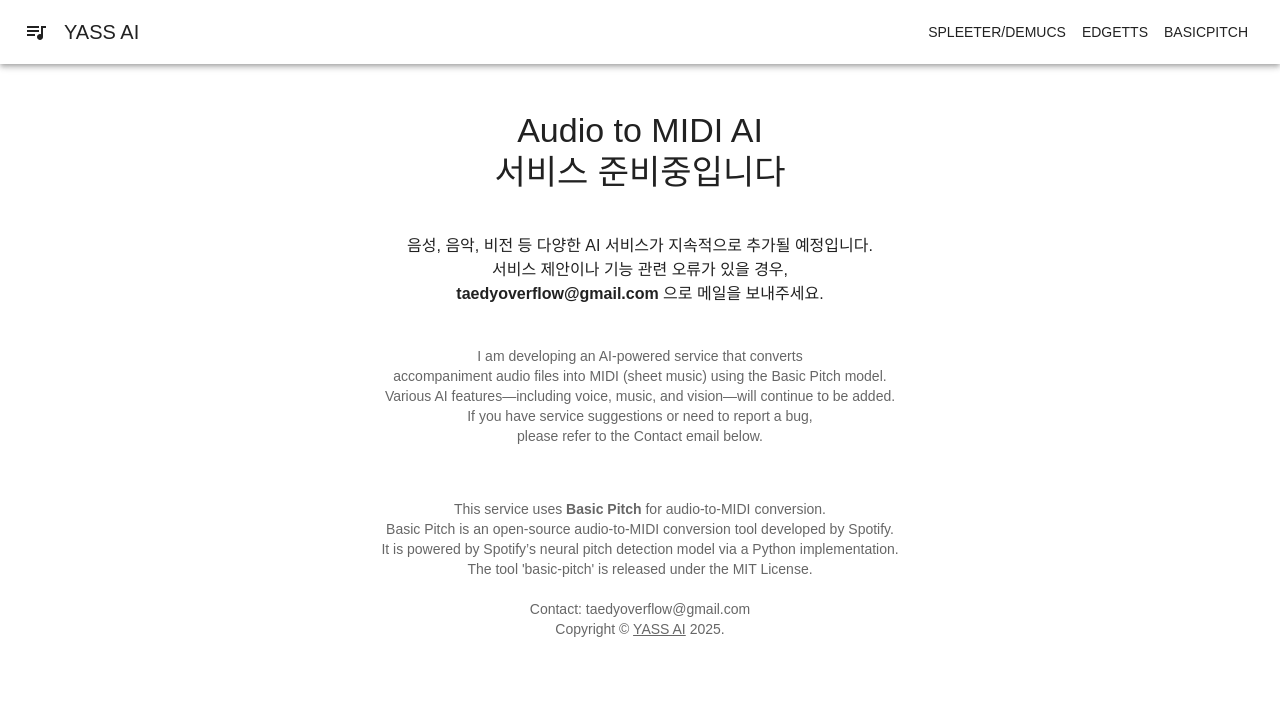
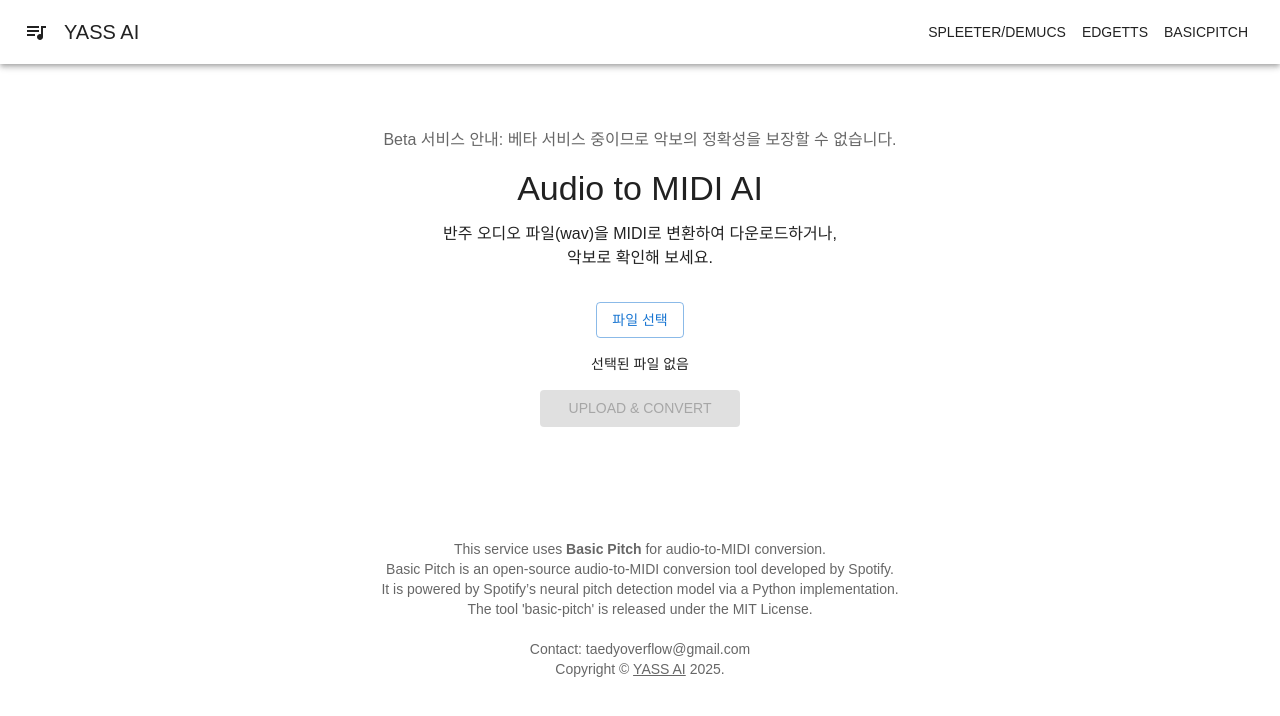
Before and after one commit to taedyoverflow/yass_front, a React (Create React App) app: page /pitch in a window 1280 px wide. Shown: the top 716 px of the page. Built offline with nearby package versions, Linux system fonts and the light colour scheme.

Commit message:
feat: Spleeter/Demucs 버튼 정렬 개선 및 Spleeter 카운트다운 추가, BasicPitch 베타 안내 적용

```diff
--- a/src/pages/BasicPitch.js
+++ b/src/pages/BasicPitch.js
@@ -102,6 +102,14 @@ export default function BasicPitch() {
 
       <main style={{ position: "relative" }}>
         <Container sx={{ py: 8 }} maxWidth="md">
+        <Typography
+          variant="body1"
+          align="center"
+          color="text.secondary"
+          sx={{ mb: 2 }}
+        >
+          Beta 서비스 안내: 베타 서비스 중이므로 악보의 정확성을 보장할 수 없습니다.
+        </Typography>
           <Typography variant="h4" align="center" gutterBottom>
             Audio to MIDI AI
           </Typography>
@@ -184,45 +192,6 @@ export default function BasicPitch() {
             </Box>
           )}
         </Container>
-
-        {/* 서비스 준비중 오버레이 */}
-        <Box
-          sx={{
-            position: "absolute",
-            top: 0,
-            left: 0,
-            width: "100%",
-            height: "100%",
-            bgcolor: "rgba(255, 255, 255, 1)", // 조금 더 투명하게 수정
-            zIndex: 10,
-            display: "flex",
-            flexDirection: "column",
-            alignItems: "center",
-            justifyContent: "center",
-            textAlign: "center",
-            p: 4,
-          }}
-        >
-          <Box sx={{ maxWidth: 600 }}>
-            <Typography variant="h4" gutterBottom>
-              <br /> Audio to MIDI AI <br />
-              서비스 준비중입니다
-            </Typography>
-            <Typography variant="body1" sx={{ mt: 2 }}>
-              <br />음성, 음악, 비전 등 다양한 AI 서비스가 지속적으로 추가될 예정입니다.<br />
-              서비스 제안이나 기능 관련 오류가 있을 경우,<br />
-              <strong>taedyoverflow@gmail.com</strong> 으로 메일을 보내주세요.
-            </Typography>
-
-            <Typography variant="body2" color="text.secondary" sx={{ mt: 5 }}>
-            I am developing an AI-powered service that converts<br />
-            accompaniment audio files into MIDI (sheet music) using the Basic Pitch model.<br />
-            Various AI features—including voice, music, and vision—will continue to be added.<br />
-            If you have service suggestions or need to report a bug,<br />
-            please refer to the Contact email below.
-            </Typography>
-          </Box>
-        </Box>
       </main>
 
       <Box sx={{ bgcolor: "background.paper", p: 6 }} component="footer">
--- a/src/pages/Download.js
+++ b/src/pages/Download.js
@@ -16,9 +16,7 @@ function Copyright() {
   return (
     <Typography variant="body2" color="text.secondary" align="center">
       {"Copyright © "}
-      <Link color="inherit" href="/">
-        YASS AI
-      </Link>{" "}
+      <Link color="inherit" href="/">YASS AI</Link>{" "}
       {new Date().getFullYear()}
       {"."}
     </Typography>
@@ -54,6 +52,9 @@ export default function Download() {
   const [page, setPage] = useState(1);
   const [totalVideos, setTotalVideos] = useState([]);
   const inputRef = useRef(null);
+
+  const [estimatedTimeLeftDemucs, setEstimatedTimeLeftDemucs] = useState(null);
+  const [estimatedTimeLeftSpleeter, setEstimatedTimeLeftSpleeter] = useState(null);
 
   const checkResultDemucs = useCallback(async () => {
     if (!taskIdDemucs) return;
@@ -91,18 +92,38 @@ export default function Download() {
 
   useEffect(() => {
     let intervalCheck = null;
+    let intervalCountdown = null;
+
     if (separationLoadingDemucs && taskIdDemucs) {
+      setEstimatedTimeLeftDemucs(200);
+      intervalCountdown = setInterval(() => {
+        setEstimatedTimeLeftDemucs((prev) => (prev > 0 ? prev - 1 : 0));
+      }, 1000);
       intervalCheck = setInterval(checkResultDemucs, 5000);
     }
-    return () => clearInterval(intervalCheck);
+
+    return () => {
+      clearInterval(intervalCheck);
+      clearInterval(intervalCountdown);
+    };
   }, [separationLoadingDemucs, taskIdDemucs, checkResultDemucs]);
 
   useEffect(() => {
     let intervalCheck = null;
+    let intervalCountdown = null;
+
     if (separationLoadingSpleeter && taskIdSpleeter) {
+      setEstimatedTimeLeftSpleeter(100);
+      intervalCountdown = setInterval(() => {
+        setEstimatedTimeLeftSpleeter((prev) => (prev > 0 ? prev - 1 : 0));
+      }, 1000);
       intervalCheck = setInterval(checkResultSpleeter, 5000);
     }
-    return () => clearInterval(intervalCheck);
+
+    return () => {
+      clearInterval(intervalCheck);
+      clearInterval(intervalCountdown);
+    };
   }, [separationLoadingSpleeter, taskIdSpleeter, checkResultSpleeter]);
 
   const searchVideos = async () => {
@@ -163,11 +184,13 @@ export default function Download() {
       });
       const data = await response.json();
       setTaskIdDemucs(data.task_id);
+      setEstimatedTimeLeftDemucs(200); // ✅ TaskID 받은 이후에 카운트다운 시작
     } catch (error) {
       alert("Demucs 분리 요청 오류: " + error.message);
       setSeparationLoadingDemucs(false);
     }
   };
+
 
   const processAudioSpleeter = async () => {
     if (!youtubeUrl.trim()) {
@@ -186,11 +209,13 @@ export default function Download() {
       });
       const data = await response.json();
       setTaskIdSpleeter(data.task_id);
+      setEstimatedTimeLeftSpleeter(100); // ✅ TaskID 받은 이후에 카운트다운 시작
     } catch (error) {
       alert("Spleeter 분리 요청 오류: " + error.message);
       setSeparationLoadingSpleeter(false);
     }
   };
+
 
   return (
     <>
@@ -204,8 +229,7 @@ export default function Download() {
           <Typography variant="body1" align="center" sx={{ mt: 2, mb: 4 }}>
             유튜브에서 음원을 검색하고 URL을 입력하면,<br />
             Spleeter(보컬/반주) 또는 Demucs(보컬/드럼/베이스/그 외)<br />
-            AI를 통해 음원을 분리할 수 있습니다.<br />
-            <br />
+            AI를 통해 음원을 분리할 수 있습니다.<br /><br />
             ▶ 검색 후 썸네일을 클릭하면 유튜브로 이동,<br />
             ▶ 제목을 클릭하면 자동으로 아래 URL 입력칸이 채워집니다.
           </Typography>
@@ -271,7 +295,7 @@ export default function Download() {
             <Button onClick={handleNextPage} disabled={page * 10 >= totalVideos.length} sx={{ m: 1 }}>Next</Button>
           </Box>
 
-          {/* YouTube URL 입력칸 + 버튼 2개 */}
+          {/* YouTube URL 입력칸 + 분리 버튼 2개 */}
           <Box
             sx={{
               display: "flex",
@@ -294,15 +318,15 @@ export default function Download() {
                 variant="contained"
                 onClick={processAudioSpleeter}
                 disabled={separationLoadingSpleeter}
-                sx={{ flex: 1 }}
+                sx={{ flex: 1, whiteSpace: "nowrap" }}
               >
                 {separationLoadingSpleeter ? (
                   <>
                     <CircularProgress size={20} sx={{ mr: 1 }} />
-                    Spleeter Separating...
+                    Spleeter Separating... ({estimatedTimeLeftSpleeter}s left)
                   </>
                 ) : (
-                  "Spleeter(2track)"
+                  "Spleeter (2 Track)"
                 )}
               </Button>
 
@@ -310,15 +334,15 @@ export default function Download() {
                 variant="contained"
                 onClick={processAudioDemucs}
                 disabled={separationLoadingDemucs}
-                sx={{ flex: 1 }}
+                sx={{ flex: 1, whiteSpace: "nowrap" }}
               >
                 {separationLoadingDemucs ? (
                   <>
                     <CircularProgress size={20} sx={{ mr: 1 }} />
-                    Demucs Separating...
+                    Demucs Separating... ({estimatedTimeLeftDemucs}s left)
                   </>
                 ) : (
-                  "Demucs(4track)"
+                  "Demucs (4 Track)"
                 )}
               </Button>
             </Box>
@@ -330,17 +354,21 @@ export default function Download() {
               <Typography variant="h6">Separated by Spleeter</Typography>
               <Box sx={{ mt: 2 }}>
                 <Typography>Vocal</Typography>
-                <audio controls preload="auto" src={vocalBlobUrlSpleeter}></audio>
+                <audio controls preload="auto" src={vocalBlobUrlSpleeter} style={{ width: "100%" }} />
+                <Box sx={{ mt: 1 }}>
                   <a href={vocalBlobUrlSpleeter} download="vocal.wav">
-                  <Button variant="outlined" sx={{ mt: 1 }}>Download Vocal</Button>
+                    <Button variant="outlined" fullWidth>Download Vocal</Button>
                   </a>
+                </Box>
               </Box>
               <Box sx={{ mt: 3 }}>
                 <Typography>Accompaniment</Typography>
-                <audio controls preload="auto" src={accompBlobUrl}></audio>
+                <audio controls preload="auto" src={accompBlobUrl} style={{ width: "100%" }} />
+                <Box sx={{ mt: 1 }}>
                   <a href={accompBlobUrl} download="accompaniment.wav">
-                  <Button variant="outlined" sx={{ mt: 1 }}>Download Accompaniment</Button>
+                    <Button variant="outlined" fullWidth>Download Accompaniment</Button>
                   </a>
+                </Box>
               </Box>
             </Box>
           )}
@@ -349,18 +377,24 @@ export default function Download() {
           {!separationLoadingDemucs && vocalBlobUrlDemucs && drumsBlobUrl && bassBlobUrl && otherBlobUrl && (
             <Box sx={{ mt: 5, textAlign: "center" }}>
               <Typography variant="h6">Separated by Demucs</Typography>
-              {[["Vocal", vocalBlobUrlDemucs], ["Drums", drumsBlobUrl], ["Bass", bassBlobUrl], ["Other", otherBlobUrl]].map(([label, url]) => (
+              {[
+                ["Vocal", vocalBlobUrlDemucs],
+                ["Drums", drumsBlobUrl],
+                ["Bass", bassBlobUrl],
+                ["Other", otherBlobUrl]
+              ].map(([label, url]) => (
                 <Box key={label} sx={{ mt: 2 }}>
                   <Typography>{label}</Typography>
-                  <audio controls preload="auto" src={url}></audio>
+                  <audio controls preload="auto" src={url} style={{ width: "100%" }} />
+                  <Box sx={{ mt: 1 }}>
                     <a href={url} download={`${label.toLowerCase()}.wav`}>
-                    <Button variant="outlined" sx={{ mt: 1 }}>Download {label}</Button>
+                      <Button variant="outlined" fullWidth>Download {label}</Button>
                     </a>
+                  </Box>
                 </Box>
               ))}
             </Box>
           )}
-
         </Container>
       </main>
 
@@ -372,8 +406,6 @@ export default function Download() {
           Both tools are released under the MIT License.<br /><br />
           Contact: taedyoverflow@gmail.com
         </Typography>
-
-
         <Copyright />
       </Box>
     </>
```
Lines whose indentation alone changed are shown as unchanged.
